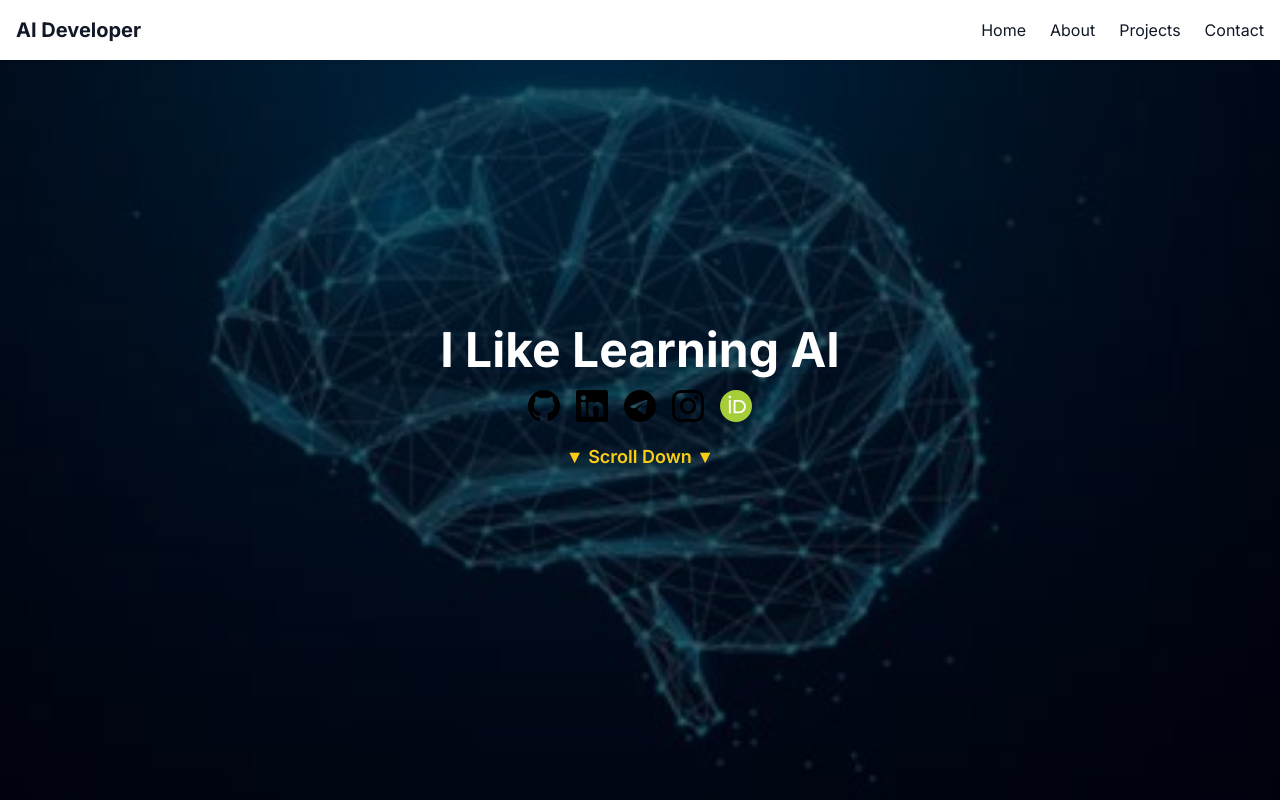
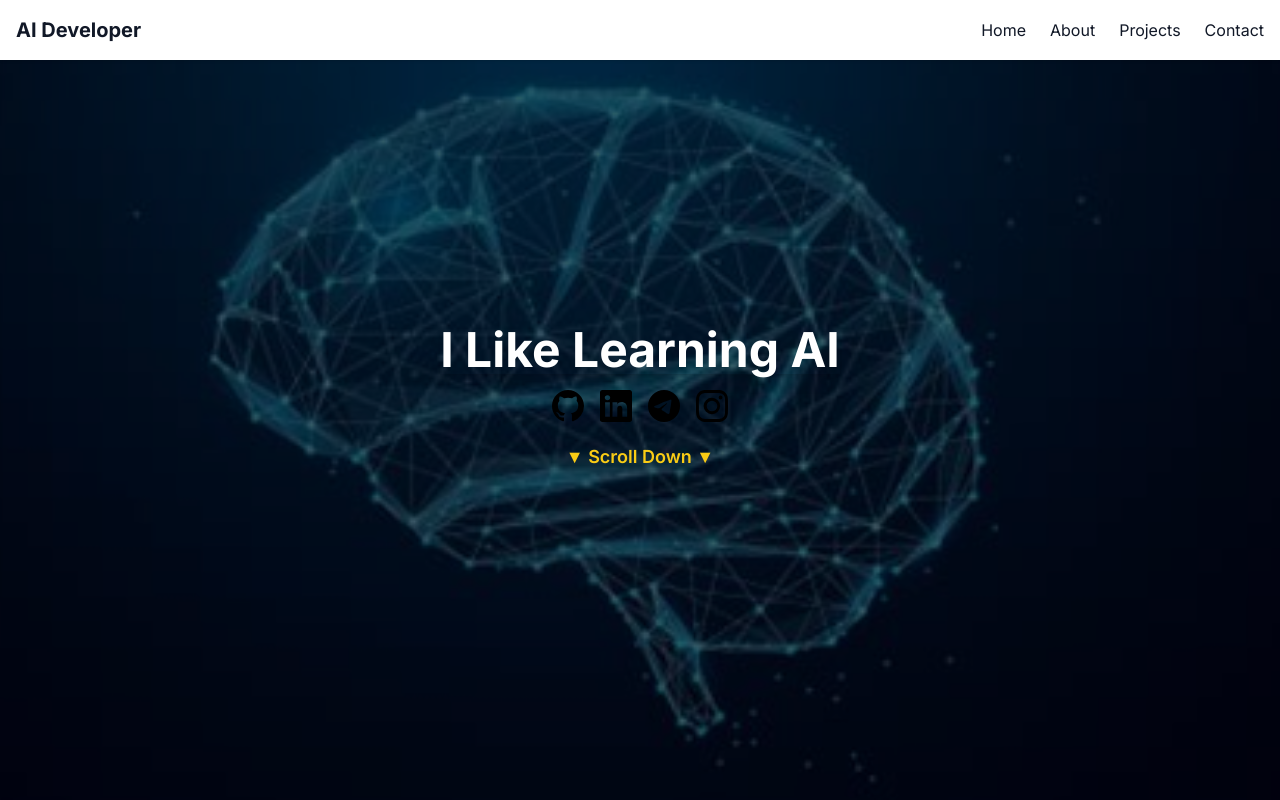
Before and after one commit to MogasalaHemagiri/my-portfolio, a Next.js app: page / in a window 1280 px wide. Shown: the top 800 px of the page. Built offline with nearby package versions, Linux system fonts and the light colour scheme.

Commit message:
Update Hero.js

```diff
--- a/components/Hero.js
+++ b/components/Hero.js
@@ -57,9 +57,7 @@ const Hero = () => {
         <a href="https://instagram.com/captain_anand0.7" target="_blank" rel="noopener noreferrer">
           <img src="/icons/instagram.svg" alt="Instagram" className="w-8 h-8" />
         </a>
-        <a href="https://orcid.org/yourid" target="_blank" rel="noopener noreferrer">
-          <img src="/icons/ORCID_iD.svg" alt="ORCID" className="w-8 h-8" />
-        </a>
+
       </div>
 
       {/* Scroll Down Button */}
```
